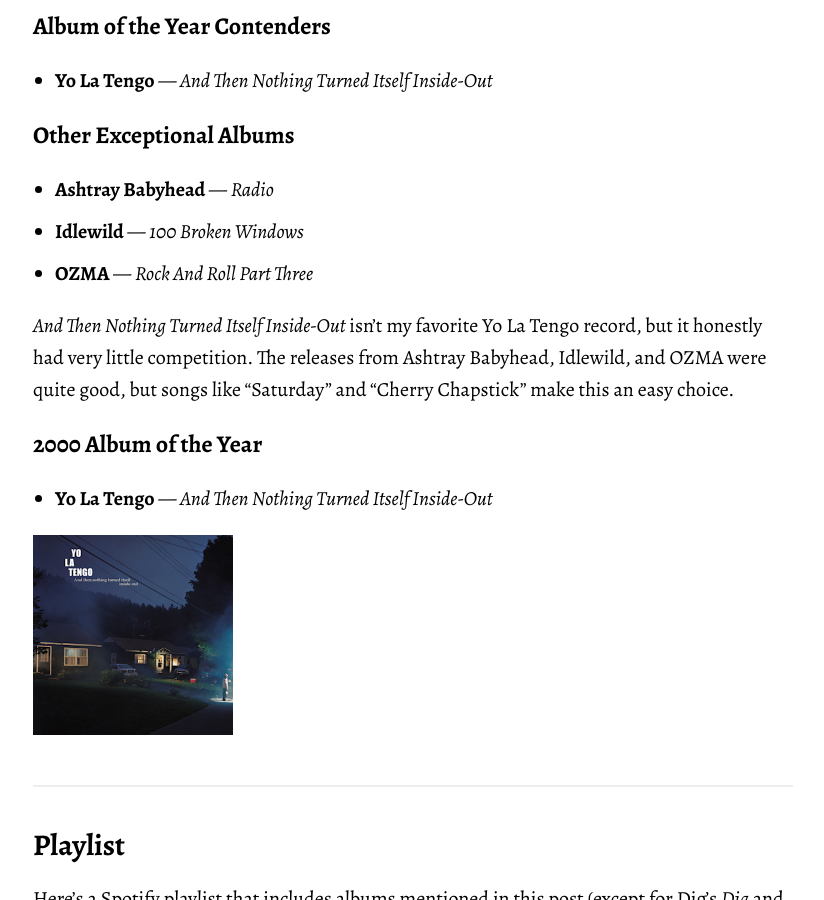
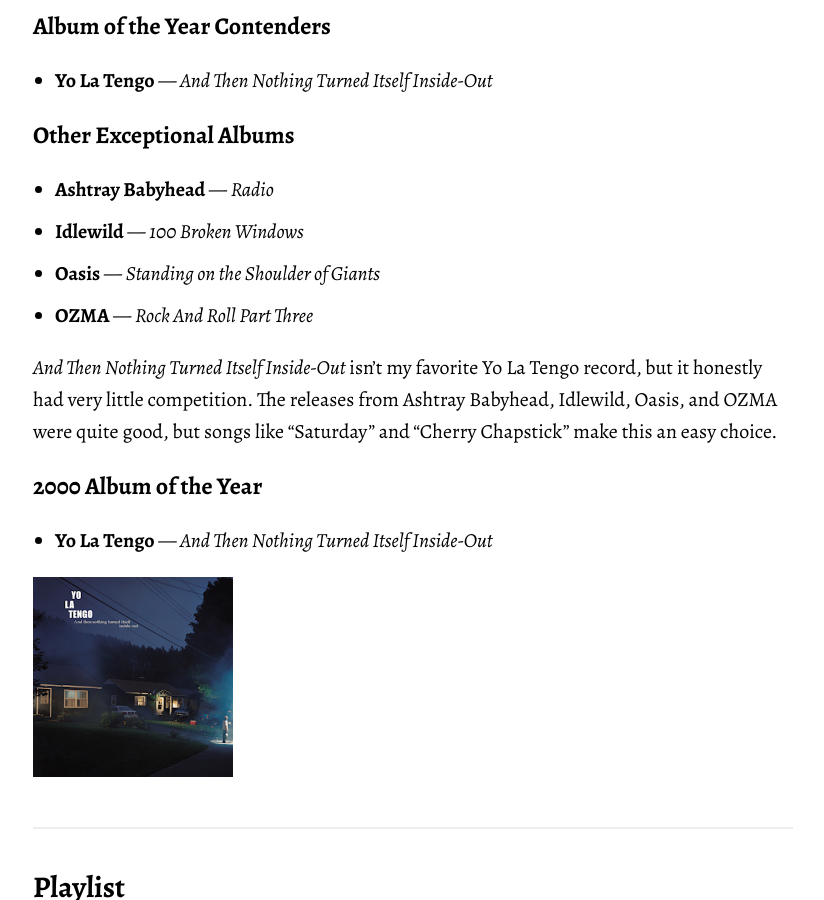
Before and after one commit to adarowski/adarowski.github.io, a Jekyll site: the page built from _posts/2016-02-24-retroactive-albums-of-the-year.markdown, in a window 1280 px wide and 900 px high, scrolled down 12035 px. Shown: the whole window, without its empty margins (227-1051 px from the left). Built offline with Jekyll 4.4.1, drawn with Linux system fonts in a browser that asks for light colours; some of the changed text lies outside the part shown.

Commit message:
Add one more Oasis album

```diff
--- a/_posts/2016-02-24-retroactive-albums-of-the-year.markdown
+++ b/_posts/2016-02-24-retroactive-albums-of-the-year.markdown
@@ -279,9 +279,10 @@
 
 * **Ashtray Babyhead** — *Radio*
 * **Idlewild** — *100 Broken Windows*
+* **Oasis** — *Standing on the Shoulder of Giants*
 * **OZMA** — *Rock And Roll Part Three*
 
-*And Then Nothing Turned Itself Inside-Out* isn’t my favorite Yo La Tengo record, but it honestly had very little competition. The releases from Ashtray Babyhead, Idlewild, and OZMA were quite good, but songs like “Saturday” and “Cherry Chapstick” make this an easy choice.
+*And Then Nothing Turned Itself Inside-Out* isn’t my favorite Yo La Tengo record, but it honestly had very little competition. The releases from Ashtray Babyhead, Idlewild, Oasis, and OZMA were quite good, but songs like “Saturday” and “Cherry Chapstick” make this an easy choice.
 
 ### 2000 Album of the Year
 
```
Also changed, not shown: other parts of _posts/2016-02-24-retroactive-albums-of-the-year.markdown (+1 -1 lines).
